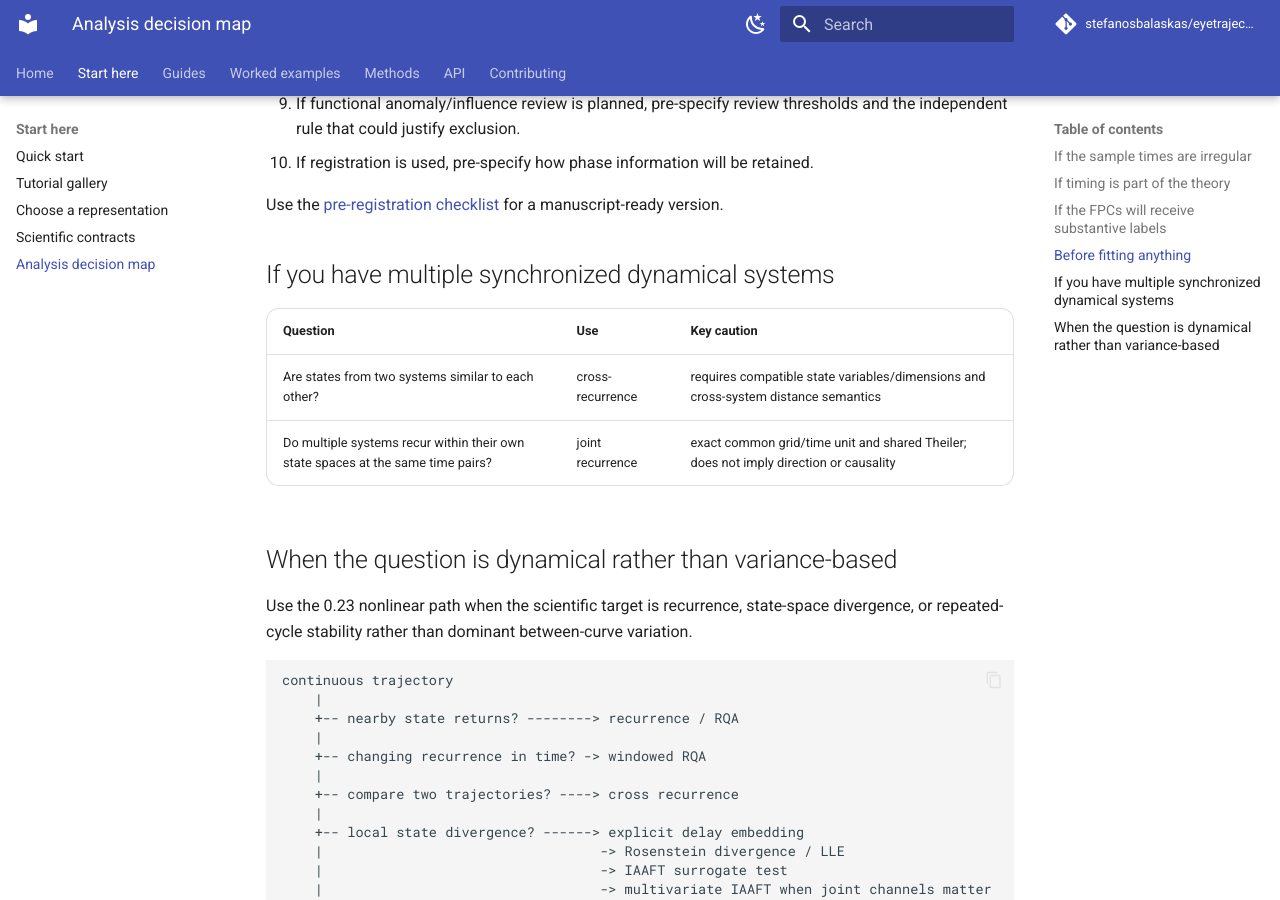
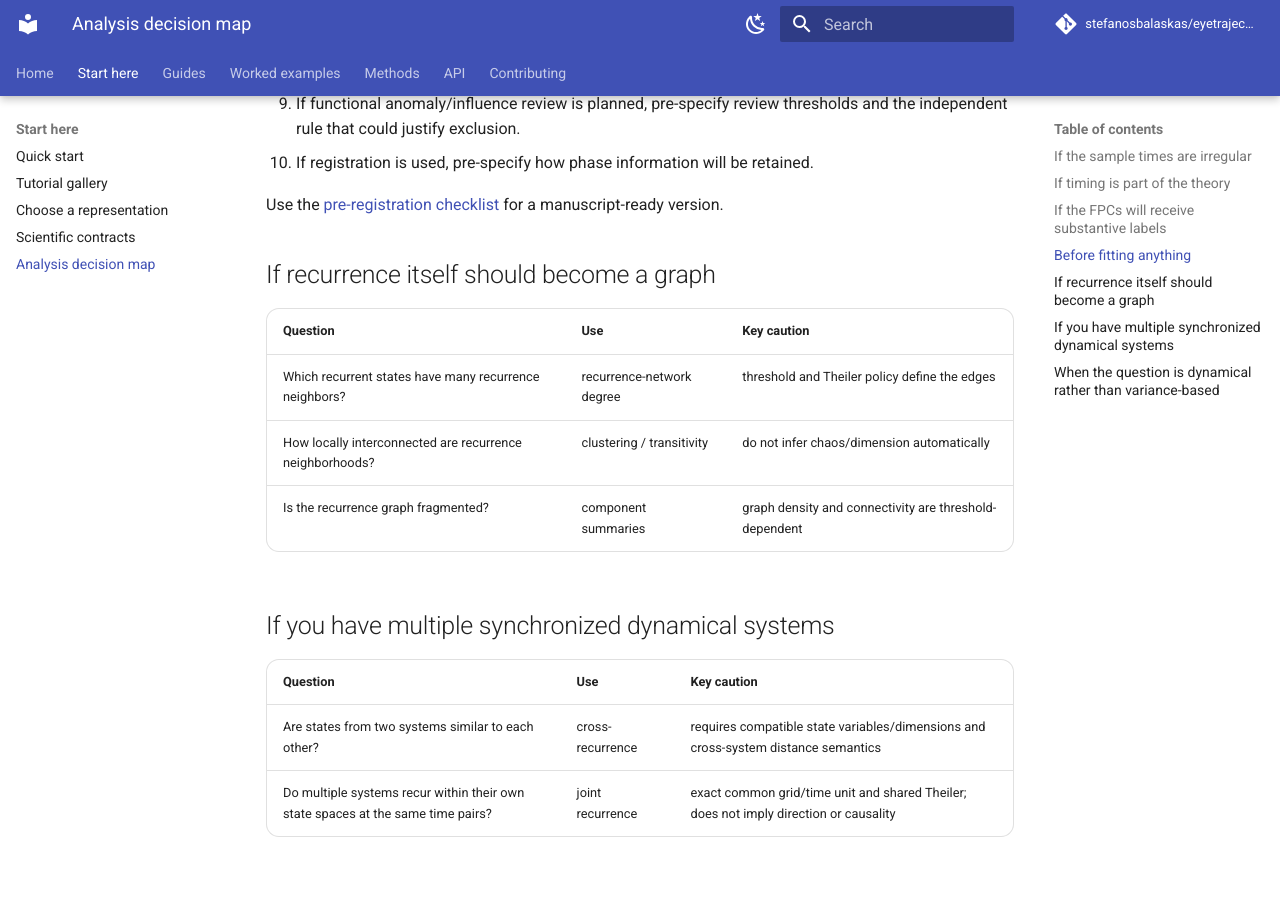
Before and after one commit to stefanosbalaskas/eyetrajectoriespy, an MkDocs documentation site: the page built from docs/concepts/decision-map.md, in a window 1280 px wide and 900 px high, scrolled down 3271 px. Built offline with MkDocs 1.6.1 and Material for MkDocs 9.7.7, drawn with Linux system fonts in a browser that asks for light colours; comment, search, counter and statistics services are not loaded.

Commit message:
Add recurrence network decision guidance

```diff
--- a/docs/concepts/decision-map.md
+++ b/docs/concepts/decision-map.md
@@ -67,6 +67,14 @@ A visually appealing FPC is not automatically a reproducible viewing strategy.
 
 Use the [pre-registration checklist](../methods/preregistration.md) for a manuscript-ready version.
 
+## If recurrence itself should become a graph
+
+| Question | Use | Key caution |
+|---|---|---|
+| Which recurrent states have many recurrence neighbors? | recurrence-network degree | threshold and Theiler policy define the edges |
+| How locally interconnected are recurrence neighborhoods? | clustering / transitivity | do not infer chaos/dimension automatically |
+| Is the recurrence graph fragmented? | component summaries | graph density and connectivity are threshold-dependent |
+
 ## If you have multiple synchronized dynamical systems
 
 | Question | Use | Key caution |
```
